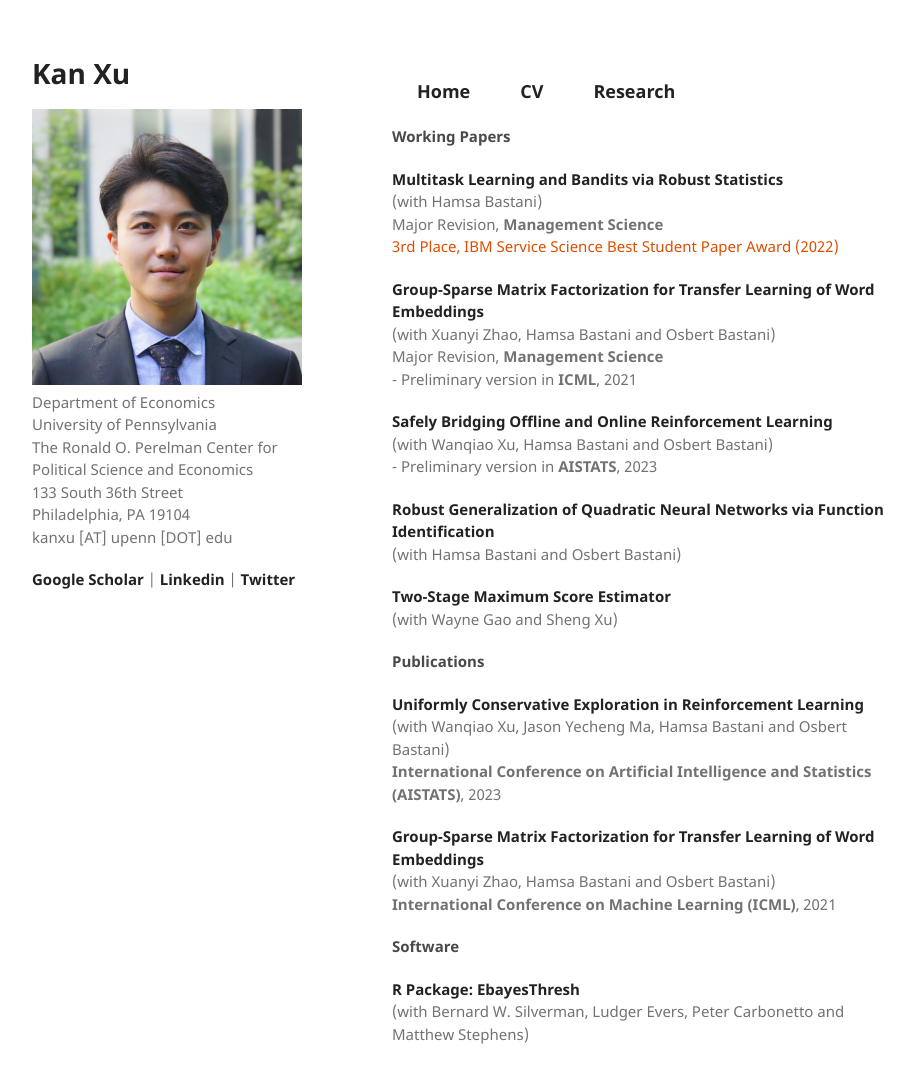
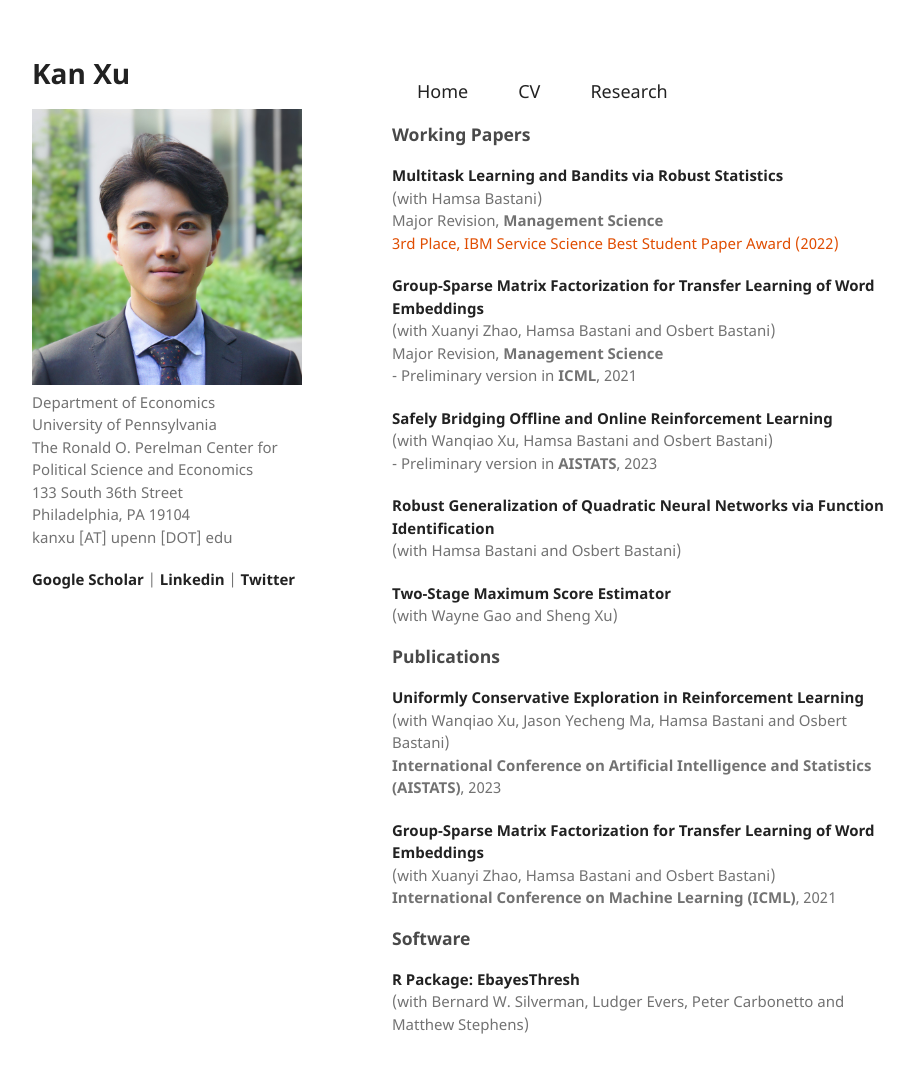
Before and after one commit to kanxu526/kanxu526.github.io, a Jekyll site: the page built from research.md, in a window 1280 px wide and 1115 px high. Shown: the top 1083 px of the window, without its empty margins (178-1092 px from the left). Built offline with Jekyll 4.4.1, drawn with Linux system fonts in a browser that asks for light colours.

Commit message:
Update menu setting

```diff
--- a/_sass/jekyll-theme-minimal.scss
+++ b/_sass/jekyll-theme-minimal.scss
@@ -124,7 +124,8 @@ li {
 }
 
 li a {
-  font-size: 18px;
+  font-size:18px;
+  font-weight: normal;
   display:block;
   text-align:center;
   padding:20px 25px;
--- a/research.md
+++ b/research.md
@@ -9,7 +9,7 @@ layout: default
 </ul>
 
 <div>
-<h4>Working Papers</h4>
+<h3>Working Papers</h3>
 
 <p><a href="https://arxiv.org/abs/2112.14233">Multitask Learning and Bandits via Robust Statistics</a><br>
 (with Hamsa Bastani)<br>
@@ -31,7 +31,7 @@ Major Revision, <b>Management Science</b><br>
 <p><a href="https://arxiv.org/abs/2009.02854v4">Two-Stage Maximum Score Estimator</a><br>
 (with Wayne Gao and Sheng Xu)</p>
 
-<h4>Publications</h4>
+<h3>Publications</h3>
 
 <p><a href="https://proceedings.mlr.press/v206/xu23j.html">Uniformly Conservative Exploration in Reinforcement Learning</a><br>
 (with Wanqiao Xu, Jason Yecheng Ma, Hamsa Bastani and Osbert Bastani)<br>
@@ -41,7 +41,7 @@ Major Revision, <b>Management Science</b><br>
 (with Xuanyi Zhao, Hamsa Bastani and Osbert Bastani)<br>
 <b>International Conference on Machine Learning (ICML)</b>, 2021</p>
 
-<h4>Software</h4>
+<h3>Software</h3>
 
 <p><a href="https://github.com/stephenslab/EbayesThresh">R Package: EbayesThresh</a><br>
 (with Bernard W. Silverman, Ludger Evers, Peter Carbonetto and Matthew Stephens)<br></p>
```
